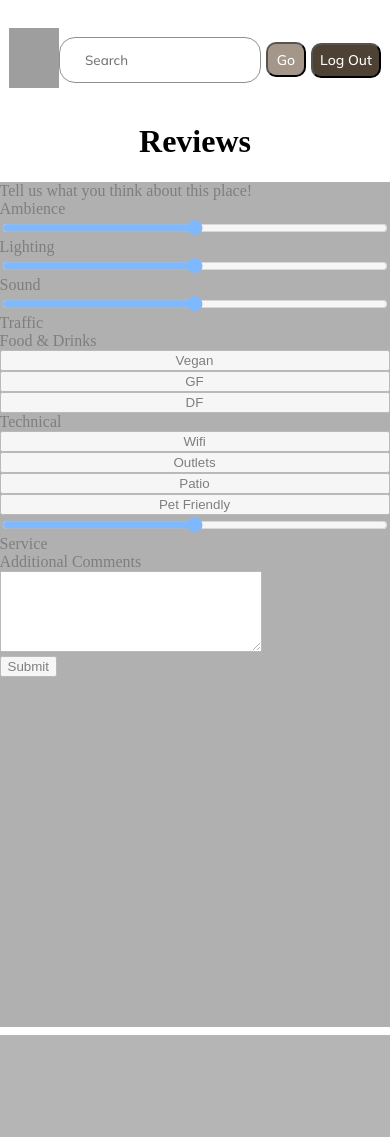
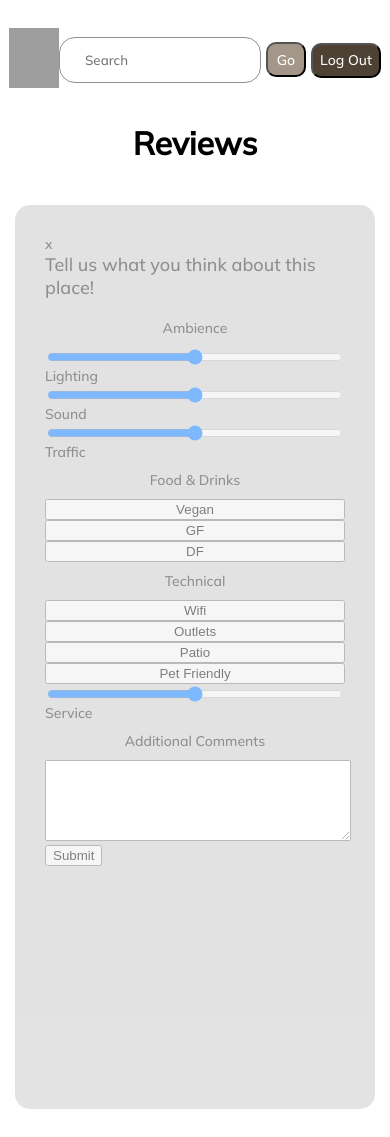
Before and after one commit to amandafroment/BeanThere, a Django app: page /details/1/review/ in a window 390 px wide. Before the commit the page ends 1035 px from the top, so only its background shows below. Run offline with Django 4.2, Linux system fonts and the light colour scheme; the visitor is signed in with stand-in values (Sample User, id 1); grey boxes are pictures that could not be loaded.

Commit message:
revform styling

```diff
--- a/beanthere/main_app/static/css/style.css
+++ b/beanthere/main_app/static/css/style.css
@@ -828,16 +828,35 @@ label {
     border-radius: 15px;
     background-color: #f4f4f4;
   }
+  .review-page-header{
+    font-family: Mulish;
+  }
+  .Tell-us-what-you-think-about-this-place{
+    font-size: large;
+    color: #212121;
+    margin-bottom: 10px;
+  }
+  .Rectangle-17{
+    background-color: #c7c7c7;
+    color: #212121;
+    width: 300px;
+    border-radius: 15px;
+    margin: 20px;
+    padding: 30px;
+    font-size: 14px;
+    font-family: Mulish;
+  }
+  .form-headers{
+    align-self: center;
+    padding: 10px;
+  }
+  .comment-box{
+    font-size: 14px;
+  }
+  .comment-input-box{
+    width: 300px;
+  }
 
-  .Rectangle-16 {
-    width: 125px;
-    height: 36px;
-    flex-grow: 0;
-    margin: 5px 5px 12px 0;
-    padding: 9px 34px 5px 36px;
-    border-radius: 15px;
-    background-color: #d9d9d9;
-  }
 
   .search-input {
     width: 75px;
--- a/beanthere/main_app/templates/users/review.html
+++ b/beanthere/main_app/templates/users/review.html
@@ -1,24 +1,26 @@
 {% extends 'base.html' %} {% block content %}
-<h1>Reviews</h1>
+<h1 class="review-page-header">Reviews</h1>
 
 <div class="Rectangle-17">
-    <span class="Tell-us-what-you-think-about-this-place">
-  Tell us what you think about this place!</span>
+    <div class="close-1">x</div>
+    <div class="Tell-us-what-you-think-about-this-place">
+        <span>Tell us what you think about this place!</span>
+    </div>
     <form action="{% url 'add_review' yelp_id %}" method="POST">
         {% csrf_token %}
-        <div class="close-1"></div>
-        <div><span class="Ambience">Ambience</span></div>
+        <div class="form-headers"><span>Ambience</span></div>
             <input type="range" class="slider" id="select1" min="1" max="5" value="3" name="lighting">Lighting</input>
+
             <input type="range" class="slider" id="select2" min="1" max="5" value="3" name="sound">Sound</input>
             <input type="range" class="slider" id="select3" min="1" max="5" value="3" name="traffic">Traffic</input>
-        <div><span class="Food-Drinks">Food & Drinks</span></div>
+        <div class="form-headers"><span>Food & Drinks</span></div>
             <input type="button" id="select4" class="rev-btn" onclick="selectedButton('select4')" value="Vegan"></input>
             <input type="hidden" id="select4val" value="false" name="vegan">
             <input type="button" id="select5" class="rev-btn" onclick="selectedButton('select5')" value="GF"></input>
             <input type="hidden" id="select5val" value="false" name="gluten_free">
             <input type="button" id="select6" class="rev-btn" onclick="selectedButton('select6')" value="DF"></input>
             <input type="hidden" id="select6val" value="false" name="lactose_free">
-        <div><span class="Technical">Technical</span></div>
+        <div class="form-headers"><span>Technical</span></div>
             <input type="button" id="select7" class="rev-btn" onclick="selectedButton('select7')" value="Wifi"></input>
             <input type="hidden" id="select7val" value="false" name="wifi">
             <input type="button" id="select8" class="rev-btn" onclick="selectedButton('select8')" value="Outlets"></input>
@@ -28,11 +30,9 @@
             <input type="button" id="select10" class="rev-btn" onclick="selectedButton('select10')" value="Pet Friendly"></input>
             <input type="hidden" id="select10val" value="false" name="pet_friendly">
             <input type="range" class="slider" id="select11" min="1" max="5" value="3" name="service">Service</input>
-        <div><span class="Additional-Comments">Additional Comments</span></div>
-            <div id="select12" class="Rectangle-21"><textarea rows="5" cols="30" name="comment-box"></textarea></div>
-            <div id="select13" class="Rectangle-20"><button class="Submit">
-            Submit
-        </button></div>
+        <div class="form-headers"><span>Additional Comments</span></div>
+            <div id="select12" class="comment-box"><textarea rows="5" cols="29" class="comment-input-box" name="comment-box"></textarea></div>
+            <div id="select13" class="Rectangle-20"><button class="Submit">Submit</button></div>
     </form>
 </div>
 {% endblock %}
```
